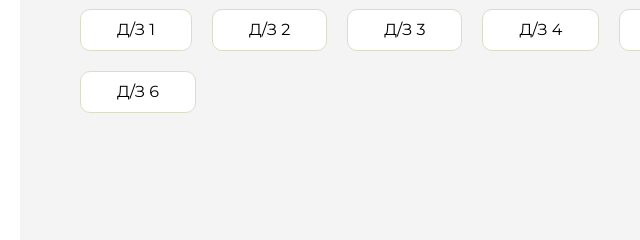
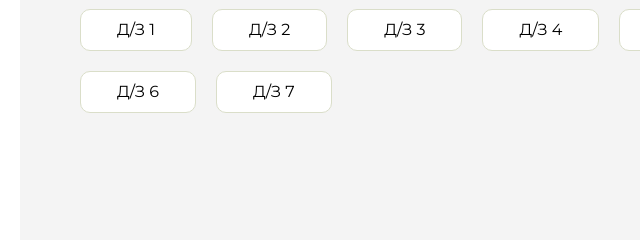
Before and after one commit to Cute-Paul/homework, a plain HTML site: page index.html in a window 1280 px wide. Shown: the part 229-469 px from the top of the page, 376-1016 px from the left. Drawn offline with Linux system fonts and the light colour scheme.

Commit message:
Update index.html

```diff
--- a/index.html
+++ b/index.html
@@ -110,6 +110,9 @@
                     <li class="content__list-item">
                         <a href="lesson-44/index.html">Д/З 6</a>
                     </li>
+                    <li class="content__list-item">
+                        <a href="lesson-54/index.html">Д/З 7</a>
+                    </li>
                 </ul>
             </div>
             <div class="content__block hidden" id="diplomBlock">
```
